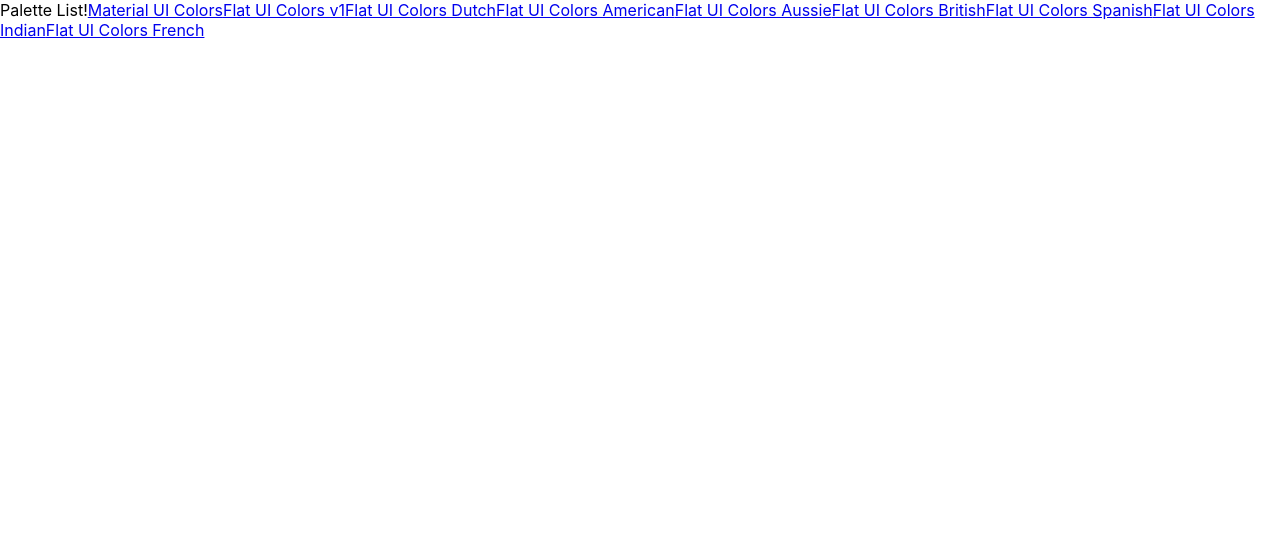
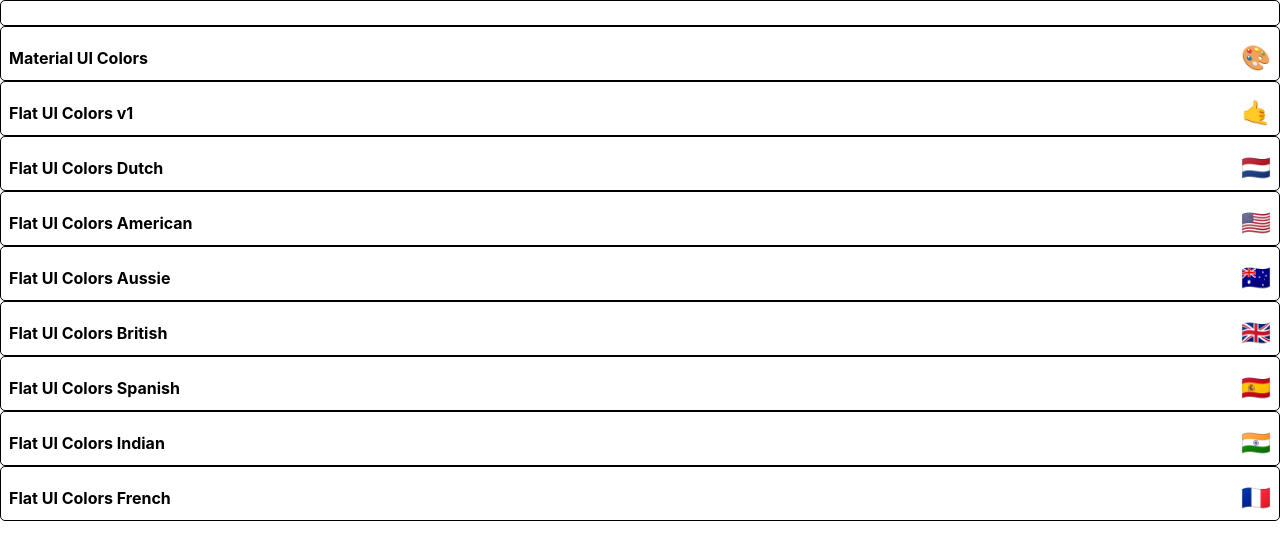
Before and after one commit to arafhossain/color-picker, a React (Create React App) app: page / in a window 1280 px wide. Shown: the top 560 px of the page. Built offline with nearby package versions, Linux system fonts and the light colour scheme.

Commit message:
Basic mini Palette styling

```diff
--- a/package.json
+++ b/package.json
@@ -6,6 +6,7 @@
     "@babel/runtime": "^7.6.3",
     "@material-ui/core": "^4.5.1",
     "@material-ui/icons": "^4.5.1",
+    "@material-ui/styles": "^4.5.0",
     "chroma-js": "^2.0.6",
     "rc-slider": "^8.7.1",
     "react": "^16.10.2",
--- /dev/null
+++ b/src/MiniPalette.js
@@ -0,0 +1,47 @@
+import React, { Component } from 'react'
+import {withStyles} from '@material-ui/styles'
+
+let styles ={
+  root : {
+    backgroundColor: 'white',
+    borderRadius: '5px',
+    padding: '0.5rem',
+    position: 'relative',
+    overflow: 'hidden',
+    '&:hover': {
+      cursor: 'pointer'
+    },
+    border: '1px solid black'
+  },
+  colors: {
+    backgroundColor: 'grey'
+  },
+  title: {
+    display: 'flex',
+    justifyContent: 'space-between',
+    alignItems: 'center',
+    margin: '0',
+    color: 'black',
+    paddingTop: '0.5rem',
+    fontSize: '1rem',
+    position: 'relative'
+  },
+  emoji: {
+    marginLeft: '0.5rem',
+    fontSize: '1.5rem'
+  }
+}
+
+class MiniPalette extends Component {
+  render(){
+    let {classes, paletteName, emoji} = this.props;
+    return (
+      <div className={classes.root}>
+        <div className={classes.colors}></div>
+        <h5 className={classes.title}>{paletteName}<span className={classes.emoji}>{emoji}</span></h5>
+      </div>
+    )
+  }
+}
+
+export default withStyles(styles)(MiniPalette);
--- a/src/PaletteList.js
+++ b/src/PaletteList.js
@@ -1,13 +1,15 @@
 import React, { Component } from 'react'
 import {Link} from 'react-router-dom'
+import MiniPalette from './MiniPalette';
 
 class PaletteList extends Component {
   render(){
     return (
       <div>
-        Palette List!
+        <MiniPalette />
         {this.props.palettes.map(palette => (
-          <Link to={`/palette/${palette.id}`}>{palette.paletteName}</Link>
+          <MiniPalette {...palette}/>
+          // <Link to={`/palette/${palette.id}`}>{palette.paletteName}</Link>
         ))}
       </div>
     )
```
